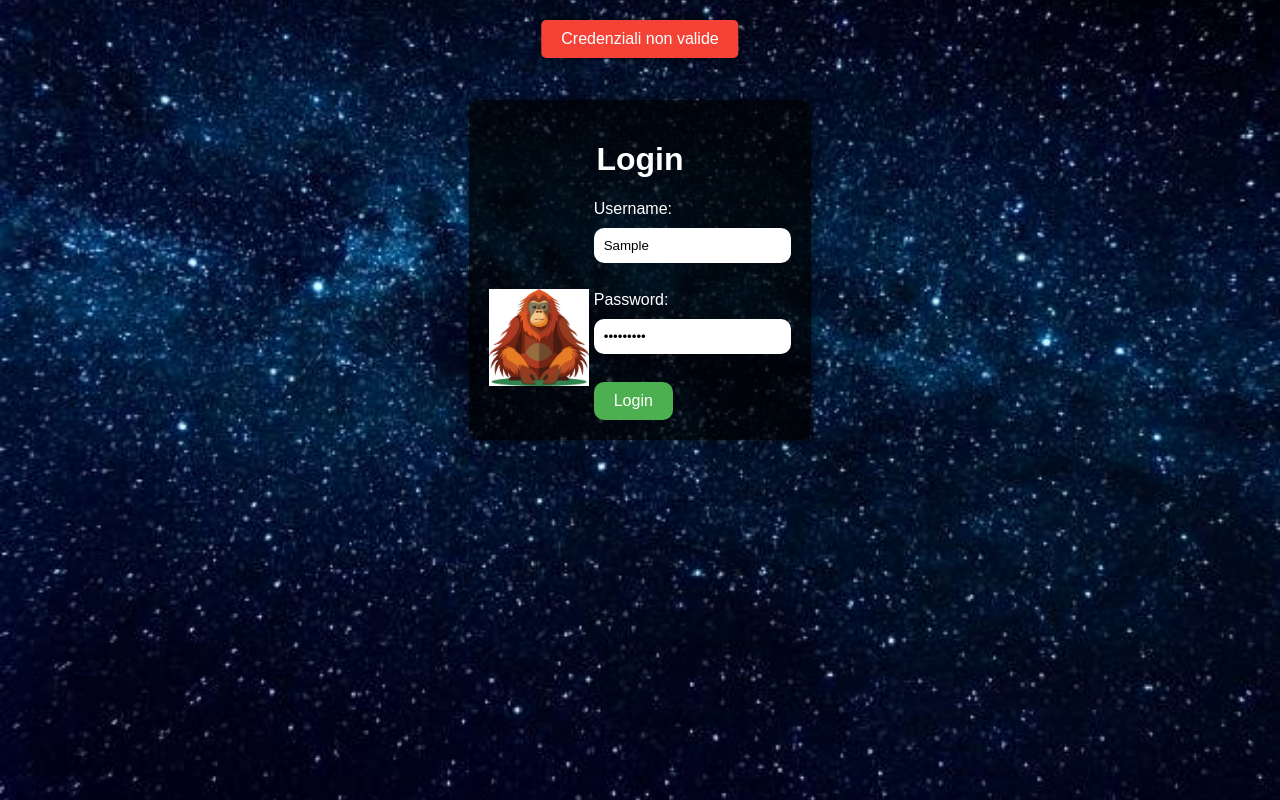
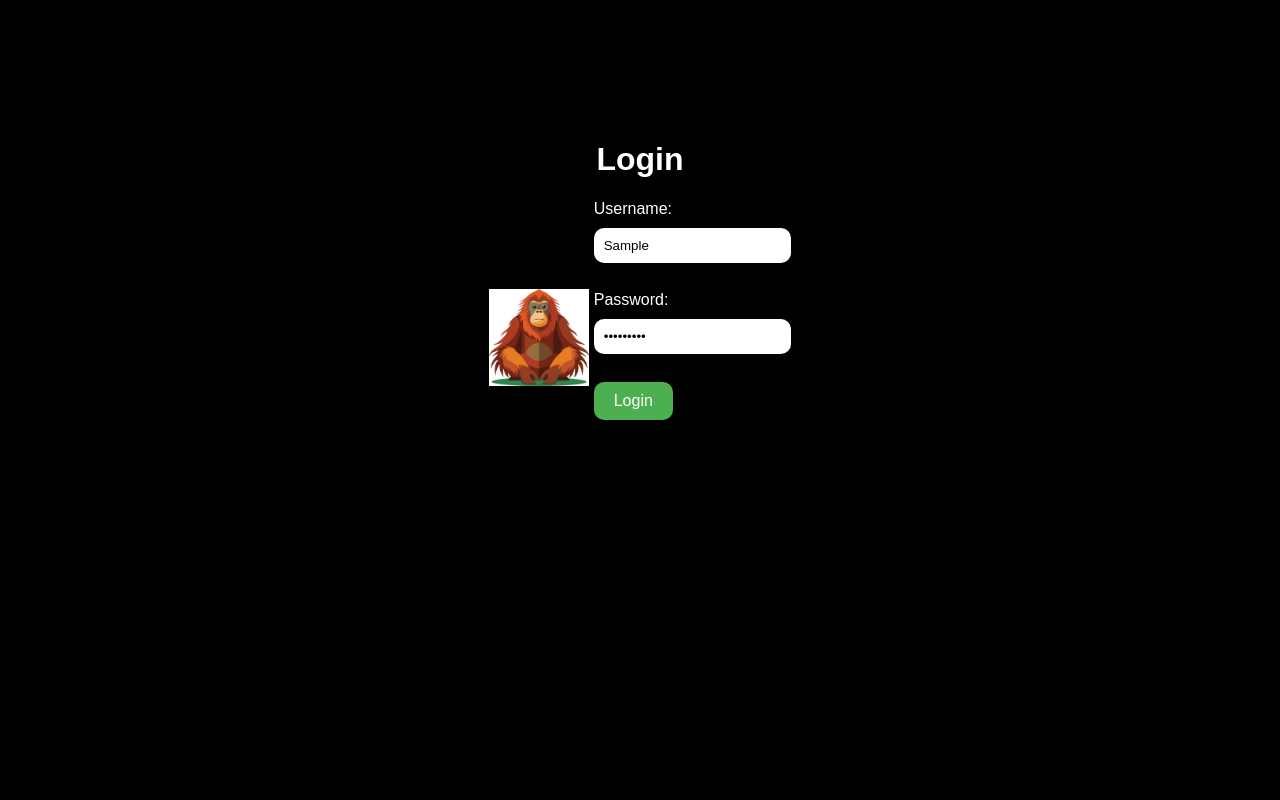
Before and after one commit to DavideM10/Sito-di-Erziclap, a website: page index.html in a window 1280 px wide. Both pictures are taken after typing "Sample", "Sample123" into the empty fields and a click on the button "Login". Drawn offline with Linux system fonts and the light colour scheme.

Commit message:
Rimuovi il cielo stellato e imposta lo sfondo nero dopo il login

```diff
--- a/main.js
+++ b/main.js
@@ -16,9 +16,8 @@ document.addEventListener('DOMContentLoaded', (event) => {
             loginContainer.style.display = 'none';
             content.style.display = 'block';
             document.body.style.backgroundColor = 'black'; // Cambia lo sfondo in nero
-            document.body.style.backgroundImage = 'none'; // Rimuovi l'immagine di sfondo
         } else {
-            showAlert('Credenziali non valide');
+            alert('Credenziali non valide');
         }
     });
 
@@ -45,13 +44,3 @@ function adjustTextColor(bgColor, element) {
     const brightness = (r * 299 + g * 587 + b * 114) / 1000;
     element.style.color = brightness > 125 ? 'black' : 'white';
 }
-
-function showAlert(message) {
-    const alertBox = document.createElement('div');
-    alertBox.className = 'alert';
-    alertBox.textContent = message;
-    document.body.appendChild(alertBox);
-    setTimeout(() => {
-        alertBox.remove();
-    }, 3000);
-}
--- a/style.css
+++ b/style.css
@@ -2,8 +2,7 @@ body {
     font-family: 'Arial', sans-serif;
     text-align: center;
     margin-top: 50px;
-    background: url('stars.jpg') no-repeat center center fixed;
-    background-size: cover;
+    background-color: black; /* Imposta lo sfondo nero */
     color: white;
 }
 
```
